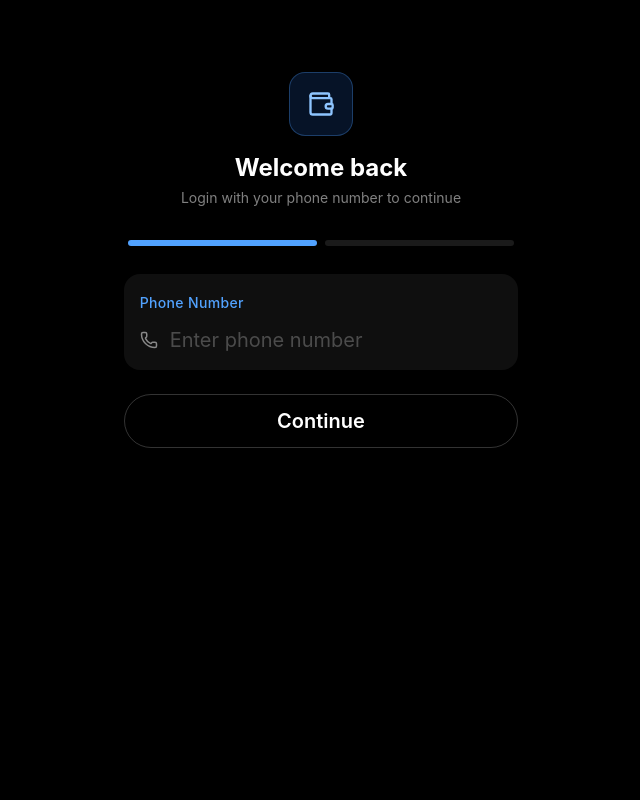
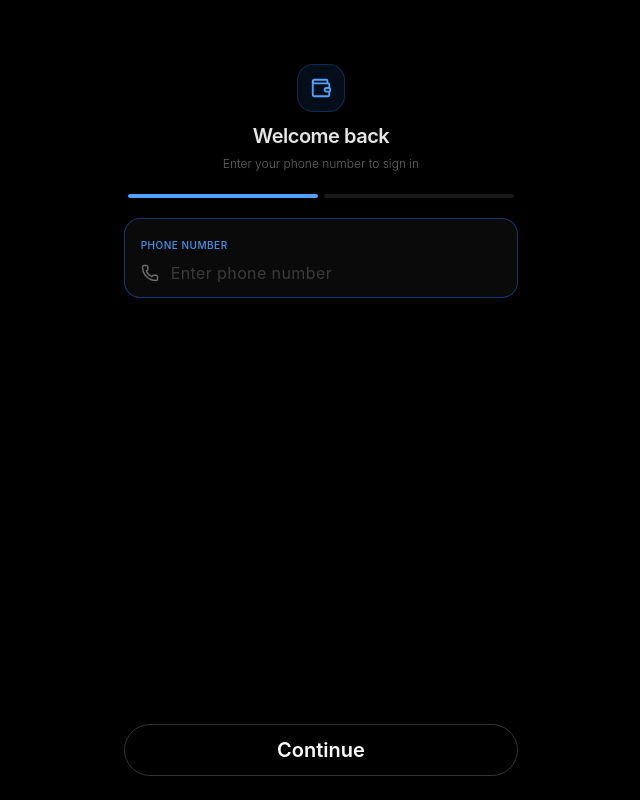
Before and after one commit to yewontaung/smart-wallet-web, a React (Vite) app: page /auth/wallet in a window 1280 px wide. Shown: the whole page, without its empty margins (319-959 px from the left). Built offline with nearby package versions, Linux system fonts and the light colour scheme; no server answers.

Commit message:
feat: Redesign wallet login

```diff
--- a/src/contexts/auth-context.tsx
+++ b/src/contexts/auth-context.tsx
@@ -53,6 +53,7 @@ export function AuthProvider({ children }: { children: ReactNode }) {
 
     const logout = () => {
         sessionStorage.removeItem("auth_token");
+        localStorage.removeItem("remember_token");
         setToken(null);
         setUser(null);
         setRememberToken(null);
--- a/src/pages/auth/wallet-login.tsx
+++ b/src/pages/auth/wallet-login.tsx
@@ -1,5 +1,5 @@
 import { PhoneIcon, LockIcon, ChevronRightIcon, WalletIcon } from "lucide-react";
-import { useState } from "react";
+import { useState, type FormEvent, useEffect } from "react";
 import { BackButton } from "../../components/ui/back-button";
 import { PinInput } from "../../components/pin-input";
 import { iconSize } from "../../utils/constants";
@@ -9,25 +9,53 @@ import { Navigate, useNavigate } from "react-router-dom";
 
 type Step = "phone" | "pin";
 
+/**
+ * Visual Viewport Hook: Dynamically tracks keyboard height
+ */
+function useVisualViewportHeight() {
+    const [height, setHeight] = useState<number | null>(null);
+
+    useEffect(() => {
+        if (!window.visualViewport) return;
+
+        const handleResize = () => {
+            // Read exact visible viewport height (subtracts soft keyboard height)
+            setHeight(window.visualViewport?.height ?? window.innerHeight);
+        };
+
+        // Listen ONLY to resize (keyboard open/close) and ignore page scroll events
+        window.visualViewport.addEventListener("resize", handleResize);
+        handleResize();
+
+        return () => {
+            window.visualViewport?.removeEventListener("resize", handleResize);
+        };
+    }, []);
+
+    return height;
+}
+
 export function WalletLoginPage() {
-    const navigate = useNavigate()
+    const navigate = useNavigate();
     const [step, setStep] = useState<Step>("phone");
     const [phone, setPhone] = useState("");
     const [pin, setPin] = useState("");
     const [loading, setLoading] = useState(false);
     const [error, setError] = useState("");
-    const [verificationToken, setVerificationToken] = useState("")
-    const {login, rememberToken, token} = useAuth()
+    const [verificationToken, setVerificationToken] = useState("");
+    const { login, rememberToken, token } = useAuth();
 
-    if(!token && rememberToken) return <Navigate to="/auth/wallet/remember" replace/>
+    const viewportHeight = useVisualViewportHeight();
 
-    // Demo only — replace with real API call
+    if (!token && rememberToken) return <Navigate to="/auth/wallet/remember" replace />;
+
     const verifyPhone = async () => {
+        if (phone.trim().length < 6 || loading) return;
         setLoading(true);
         setError("");
         try {
-            const result = await loginWalletUser({phoneNo: phone})
-            setVerificationToken(result.verificationToken)
+            const result = await loginWalletUser({ phoneNo: phone });
+            setVerificationToken(result.verificationToken);
             setStep("pin");
         } catch {
             setError("No account found with this phone number.");
@@ -37,51 +65,65 @@ export function WalletLoginPage() {
     };
 
     const handleLogin = async () => {
+        if (pin.length !== 6 || loading) return;
         setLoading(true);
         setError("");
         try {
             const result = await verifyWalletUserLogin({
-                pin, verificationToken
-            })
-            await login(result)
-            navigate("/wallet")
+                pin,
+                verificationToken,
+            });
+            await login(result);
+            navigate("/wallet");
         } catch {
             setError("Incorrect PIN. Please try again.");
         } finally {
             setLoading(false);
         }
-
     };
 
     return (
-        <div className="bg-black/90 text-white min-h-screen flex justify-center">
-            <div className="w-full p-4 md:w-1/3">
+        <div
+            className="bg-black/90 text-white flex flex-col justify-between p-4 md:w-1/3 md:mx-auto overflow-hidden transition-[height] duration-75"
+            style={{ height: viewportHeight ? `${viewportHeight}px` : "100dvh" }}
+        >
+            <div className="flex-1 flex flex-col min-h-0">
                 {/* Header */}
-                <div className="p-2 relative mb-2 h-10">
-                    {step === "pin" && <BackButton onClick={() => { setStep("phone"); setError(""); }} />}
+                <div className="p-2 relative mb-1 h-10 shrink-0">
+                    {step === "pin" && (
+                        <BackButton
+                            onClick={() => {
+                                setStep("phone");
+                                setError("");
+                                setPin("");
+                            }}
+                        />
+                    )}
                 </div>
 
-                {/* Brand / intro */}
-                <div className="flex flex-col items-center mb-8 mt-4">
-                    <div className="h-16 w-16 rounded-2xl bg-blue-500/15 border border-blue-400/30 flex items-center justify-center mb-4">
-                        <WalletIcon size={28} className="text-blue-300" />
+                {/* Brand Header */}
+                <div className="flex flex-col items-center mb-5 mt-1 shrink-0">
+                    <div className="h-12 w-12 rounded-2xl bg-blue-500/10 border border-blue-400/20 flex items-center justify-center mb-2.5">
+                        <WalletIcon size={22} className="text-blue-400" />
                     </div>
-                    <h1 className="text-2xl font-bold">Welcome back</h1>
-                    <p className="text-white/50 text-sm mt-1 text-center">
+                    <h1 className="text-xl font-semibold tracking-tight text-white/90">
+                        Welcome back
+                    </h1>
+                    <p className="text-white/40 text-xs mt-1 text-center font-light leading-relaxed max-w-60">
                         {step === "phone"
-                            ? "Login with your phone number to continue"
-                            : "Enter your PIN to access your wallet"}
+                            ? "Enter your phone number to sign in"
+                            : "Enter your 6-digit security PIN"}
                     </p>
                 </div>
 
-                {/* Step indicator */}
-                <div className="flex items-center gap-2 mb-7 px-1">
+                {/* Step Indicator */}
+                <div className="flex items-center gap-1.5 mb-5 px-1 shrink-0">
                     {(["phone", "pin"] as Step[]).map((s, i) => {
                         const currentIndex = step === "phone" ? 0 : 1;
                         return (
                             <div
                                 key={s}
-                                className={`h-1.5 rounded-full flex-1 transition-colors ${
+                                className={`h-1 rounded-full flex-1 transition-all duration-300 ${
                                     i <= currentIndex ? "bg-blue-400" : "bg-white/10"
                                 }`}
                             />
@@ -89,6 +131,8 @@ export function WalletLoginPage() {
                     })}
                 </div>
 
+                {/* Dynamic Step Content */}
+                <div className="flex-1 flex flex-col min-h-0">
                     {step === "phone" && (
                         <PhoneStep
                             phone={phone}
@@ -101,7 +145,6 @@ export function WalletLoginPage() {
 
                     {step === "pin" && (
                         <PinStep
-                        phone={phone}
                             pin={pin}
                             setPin={setPin}
                             onConfirm={handleLogin}
@@ -109,6 +152,7 @@ export function WalletLoginPage() {
                             error={error}
                         />
                     )}
+                </div>
             </div>
         </div>
     );
@@ -129,47 +173,59 @@ function PhoneStep({
     loading: boolean;
     error: string;
 }) {
+    const handleSubmit = (e: FormEvent) => {
+        e.preventDefault();
+        onContinue();
+    };
+
     return (
-        <div className="space-y-6">
-            <div className="rounded-2xl bg-white/6 px-4 py-4">
-                <label htmlFor="phone-no" className="text-sm text-blue-400 font-medium tracking-wide">
+        <form onSubmit={handleSubmit} className="flex-1 flex flex-col justify-between min-h-0">
+            <div className="space-y-4">
+                <div className="rounded-2xl bg-white/4 border border-white/5 px-4 py-3 transition-all focus-within:border-blue-500/40">
+                    <label htmlFor="phone-no" className="text-[10px] uppercase tracking-wider text-blue-400/90 font-medium">
                         Phone Number
                     </label>
-                <div className="mt-3 flex items-center gap-3">
-                    <PhoneIcon size={iconSize} className="text-white/50" />
+                    <div className="mt-1.5 flex items-center gap-3">
+                        <PhoneIcon size={iconSize} className="text-white/40 shrink-0" />
                         <input
                             id="phone-no"
                             placeholder="Enter phone number"
-                        type="tel"
+                            type="text"
+                            inputMode="numeric"
+                            pattern="[0-9]*"
+                            autoComplete="off"
+                            data-lpignore="true"
+                            autoFocus
                             value={phone}
                             onChange={(e) => setPhone(e.target.value)}
-                        className="outline-0 grow bg-transparent text-xl placeholder:text-white/25"
+                            className="outline-0 grow bg-transparent text-base font-normal tracking-wide placeholder:text-white/20 text-white/90"
                         />
                     </div>
                 </div>
 
-            {error && <p className="text-sm text-red-400 text-center -mt-2">{error}</p>}
+                {error && <p className="text-xs text-rose-400/90 text-center font-medium">{error}</p>}
+            </div>
 
+            <div className="pb-2 pt-3 shrink-0">
                 <ContinueButton
-                onClick={onContinue}
+                    type="submit"
                     disabled={phone.trim().length < 6 || loading}
                     label={loading ? "Checking..." : "Continue"}
                 />
             </div>
+        </form>
     );
 }
 
 /* ---------- Step 2: PIN ---------- */
 
 function PinStep({
-    phone,
     pin,
     setPin,
     onConfirm,
     loading,
     error,
 }: {
-    phone: string;
     pin: string;
     setPin: (v: string) => void;
     onConfirm: () => void;
@@ -178,48 +234,69 @@ function PinStep({
 }) {
     const canConfirm = pin.length === 6 && !loading;
 
+    const handleSubmit = (e: FormEvent) => {
+        e.preventDefault();
+        if (canConfirm) onConfirm();
+    };
+
+    useEffect(() => {
+        if (pin.length === 6 && !loading) {
+            onConfirm();
+        }
+    }, [pin, loading, onConfirm]);
+
     return (
-        <div className="space-y-6">
-            <div className="rounded-2xl bg-white/6 px-4 py-3 flex items-center gap-3">
-                <PhoneIcon size={16} className="text-white/50" />
-                <div className="text-base">{phone}</div>
+        <form onSubmit={handleSubmit} className="flex-1 flex flex-col justify-between min-h-0">
+            <div className="space-y-3">
+                <div className="rounded-2xl bg-white/4 border border-white/5 px-4 py-4 text-center">
+                    <div className="flex items-center justify-center gap-1.5 text-xs text-blue-400/90 font-medium tracking-wide mb-3">
+                        <LockIcon size={12} />
+                        <span>Security Verification</span>
                     </div>
 
-            <div className="rounded-2xl bg-white/6 px-4 py-6">
-                <div className="flex items-center justify-center gap-2 text-sm text-blue-400 font-medium tracking-wide mb-5">
-                    <LockIcon size={14} />
-                    Enter your 6-digit PIN
-                </div>
-                <PinInput length={6} onChange={setPin} error={!!error} disabled={loading} />
-                {error && <p className="text-sm text-red-400 text-center mt-3">{error}</p>}
+                    <div>
+                        <PinInput autoFocus={false} length={6} onChange={setPin} error={!!error} disabled={loading} />
                     </div>
 
-            <ContinueButton onClick={onConfirm} disabled={!canConfirm} label={loading ? "Logging in..." : "Login"} />
+                    {error && <p className="text-xs text-rose-400/90 text-center mt-2.5 font-medium">{error}</p>}
                 </div>
+            </div>
+
+            <div className="pb-2 pt-3 shrink-0">
+                <ContinueButton
+                    type="submit"
+                    disabled={!canConfirm}
+                    label={loading ? "Logging in..." : "Login"}
+                />
+            </div>
+        </form>
     );
 }
 
-/* ---------- Shared continue button ---------- */
+/* ---------- Shared Continue Button ---------- */
 
 function ContinueButton({
     onClick,
     disabled,
     label,
+    type = "button",
 }: {
-    onClick: () => void;
+    onClick?: () => void;
     disabled?: boolean;
     label: string;
+    type?: "button" | "submit";
 }) {
     return (
         <button
+            type={type}
             onClick={onClick}
             disabled={disabled}
-            className={`${disabled ? '' : 'theme'} font-semibold w-full rounded-full p-3 text-xl flex items-center justify-center gap-2
-                       disabled:bg-transparent disabled:border disabled:border-white/20 disabled:backdrop-blur-2xl disabled:cursor-not-allowed transition-all
-                       active:scale-[0.98]`}
+            className={`${disabled ? "" : "theme"} font-semibold w-full rounded-full h-13 px-3 text-xl flex items-center justify-center gap-2
+                       disabled:bg-transparent disabled:border disabled:border-white/20 disabled:backdrop-blur-2xl disabled:cursor-not-allowed transition-colors
+                       active:scale-[0.98] shrink-0`}
         >
-            {label}
-            {!disabled && <ChevronRightIcon size={18} />}
+            <span>{label}</span>
+            <ChevronRightIcon size={18} className={disabled ? "hidden" : "block"} />
         </button>
     );
 }
```
Also changed, not shown: src/components/pin-input.tsx (+13 -6 lines). Lines whose indentation alone changed are shown as unchanged.
